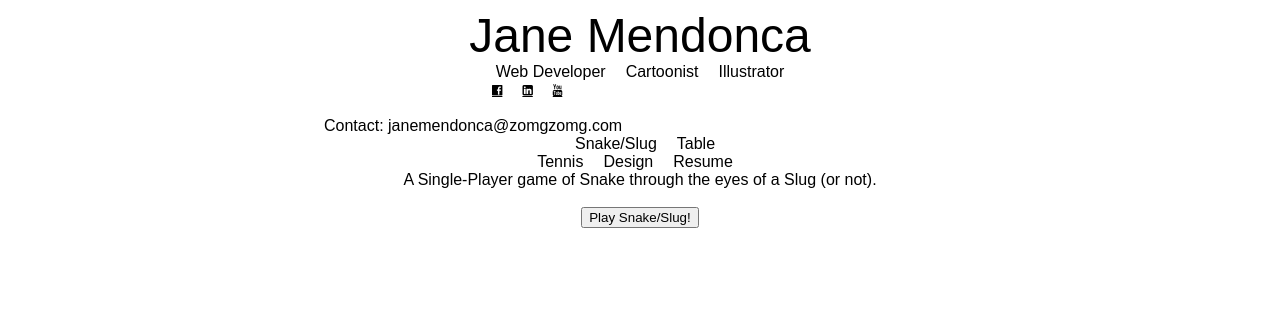
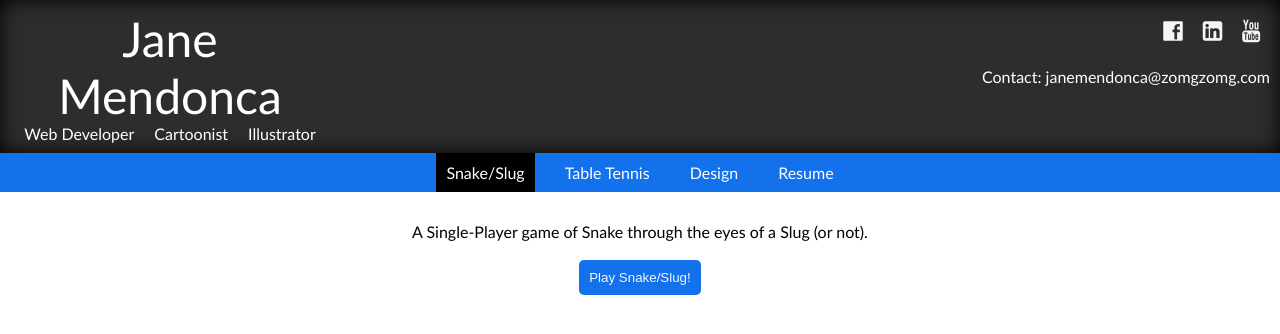
Before and after one commit to imbecilemendonca/imbecilemendonca.github.com, a plain HTML site: page index.html in a window 1280 px wide. Drawn offline with nearby package versions, Linux system fonts and the light colour scheme; files whose address does not match are found by name.

Commit message:
Update index.css

```diff
--- a/css/index.css
+++ b/css/index.css
@@ -1,24 +1,57 @@
 body{
-  font-family: arial;
+  font-family: Trebuchet MS;
+  margin: 0;
+  padding: 0;
+}
+header{
+  width:100%;
+  background: rgba(45, 45, 45, 1);
+  box-shadow: inset 0 0px 20px black;
+  color:whitesmoke;
 }
 img{
-  width:600px;
-  height:307px;
+  max-width: 500px;
+  max-height: 500px;
+  border: solid 15px rgb(200,200,200);
+  padding: 2px;
 }
 ul{
-  width: 50%;
   margin: auto;
   padding: 0;
 }
-ul li {
+ul.vertical li{
+  margin:10px 0;
+}
+ul.horizontal li {
   display: inline;
   margin: 0 10px;
 }
 a{
-  color: black;
+  color: whitesmoke;
+  text-decoration: none;
+}
+header section{
+  color: white;
+  padding: 10px;
+  vertical-align: middle;
+  display: inline-block;
+}
+nav{
+  background: rgb(18, 113, 235);
+  padding: 10px;
+  color: white;
+}
+nav ul li{
+  padding: 10px;
+  cursor: pointer;
+}
+nav ul li.active{
+  background-color: black;
+}
+.textalignright{
+  text-align: right;
 }
 .wrapper{
-  width:50%;
   margin: auto;
 }
 .textaligncenter{
@@ -27,8 +60,32 @@ a{
 .fontsize48{
   font-size: 48px;
 }
-.fontsize24{
-  font-size: 24px;
+.fontsize30{
+  font-size: 30px;
+}
+.fontsize14{
+  font-size: 14px;
+}
+.fontweightbold{
+  font-weight: bold;
+}
+.sectionAboutMe{
+  width: 25%;
+  max-width: 400px;
+}
+.sectionReferences{
+  float:right;
+}
+.contentArea{
+  padding: 30px;
+}
+.contentArea input[type='button']{
+  color: whitesmoke;
+  border: none;
+  padding: 10px;
+  border-radius: 5px;
+  background: rgb(18, 113, 235);
+  cursor: pointer;
 }
 @font-face {
   font-family: 'LigatureSymbols';
```
